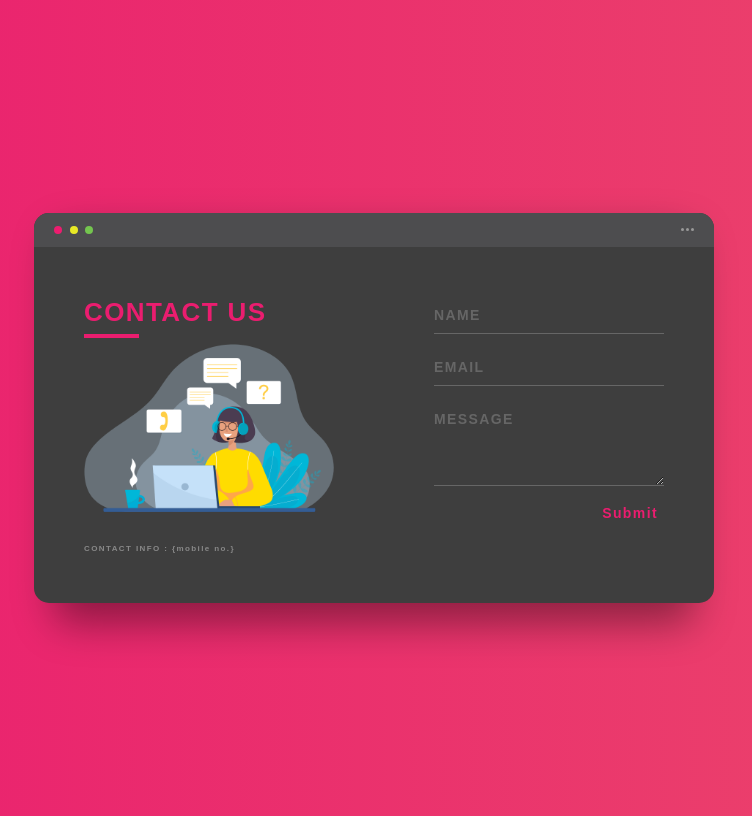
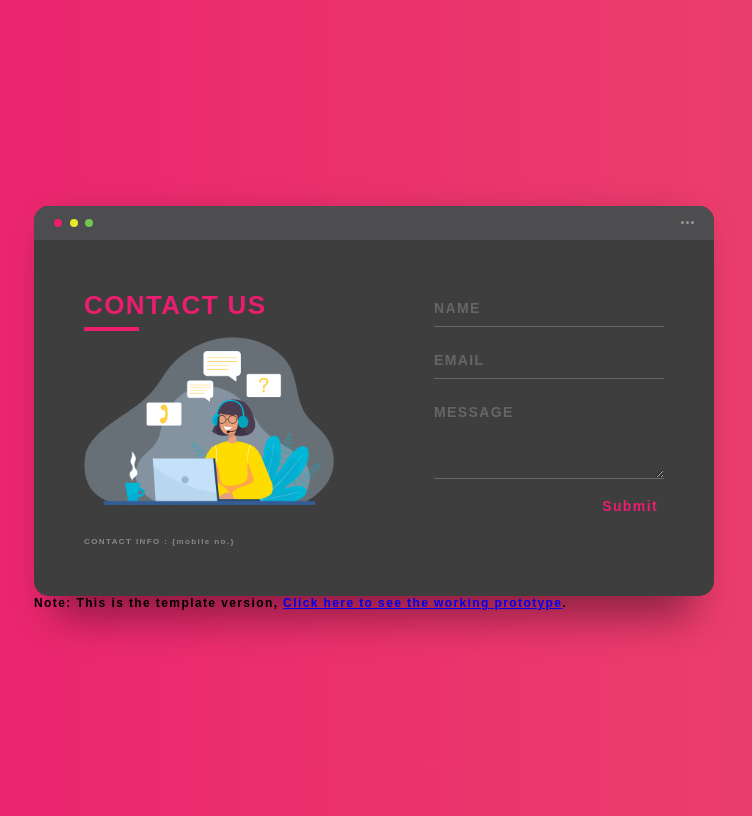
Before and after one commit to GaneshPrasannan/contact-form, a plain HTML site: page index.html in a window 1280 px wide. Shown: the whole page, without its empty margins (266-1018 px from the left). Drawn offline with nearby package versions, Linux system fonts and the light colour scheme.

Commit message:
Update index.html

```diff
--- a/index.html
+++ b/index.html
@@ -60,6 +60,7 @@
             </div>
           </div>
         </div>
+        Note: This is the template version, <a href="https://ganeshprasannan.me/contact-form/prototype">Click here to see the working prototype</a>.
       </div>
     </div>
 
```
